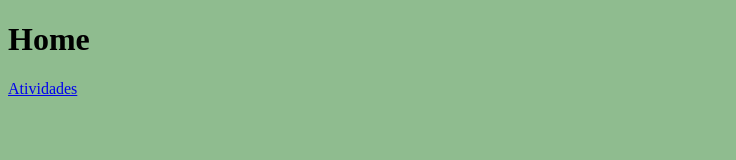
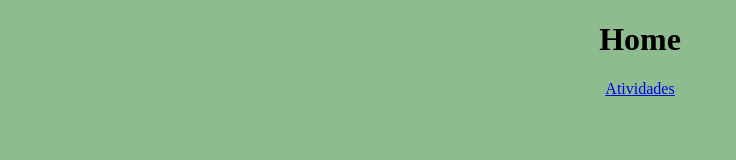
Before and after one commit to anavictoriaea/web-platform-atvidadesav, a plain HTML site: page index.html in a window 1280 px wide. Shown: the whole page, without its empty margins (0-736 px from the left). Drawn offline with Linux system fonts and the light colour scheme.

Commit message:
edição da página home

```diff
--- a/index.html
+++ b/index.html
@@ -6,10 +6,14 @@
   </head>
   <body bgcolor="8FBC8F">
     <header>
-      <h1>Home</h1>
+      <h1 align="center">Home</h1>
     </header>
+    <main>
+
+    </main>
     <nav>
-      <a href="atividades/index.html">Atividades</a>
+      <p align="center"><a href="atividades/index.html">Atividades</a></p>
     </nav>
+
   </body>
 </html>
```
Also changed, not shown: atividades/atividade3/black sheep.jpg (deleted), atividades/atividade3/imagens/black sheep.jpg (added).
